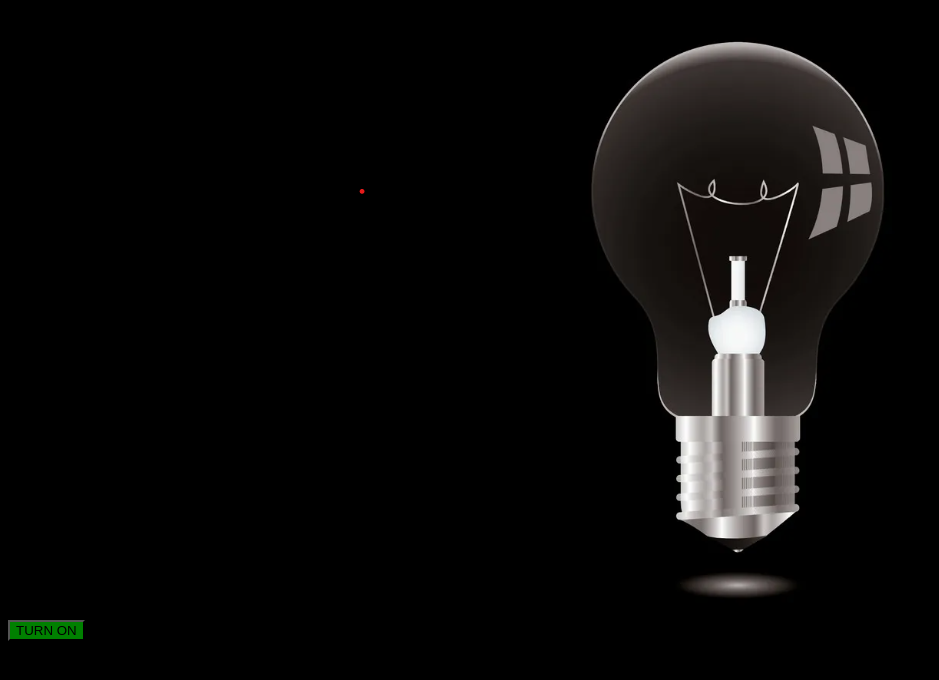
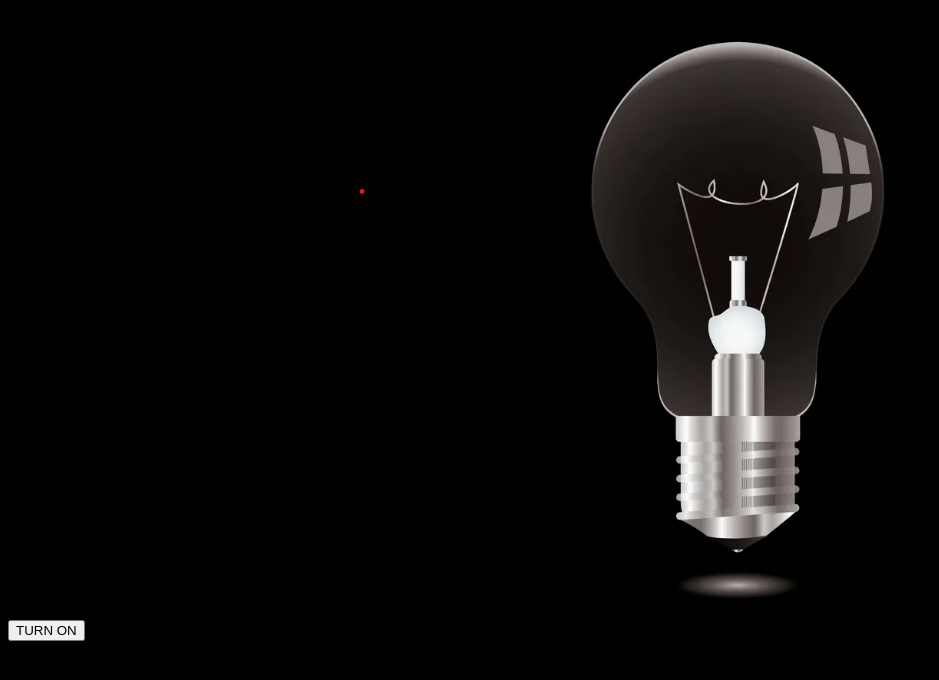
Before and after one commit to ENGARY/bulb.github.io, a plain HTML site: page index.html in a window 1280 px wide. Shown: the whole page, without its empty margins (0-939 px from the left). Drawn offline with Linux system fonts and the light colour scheme.

Commit message:
Update index.html

```diff
--- a/index.html
+++ b/index.html
@@ -15,8 +15,7 @@
         }
         .button{
             margin: auto;
-            justify: centre;
-            background-color: green;
+            margin-left = 50px;
         }
     </style>
 </head>
```
